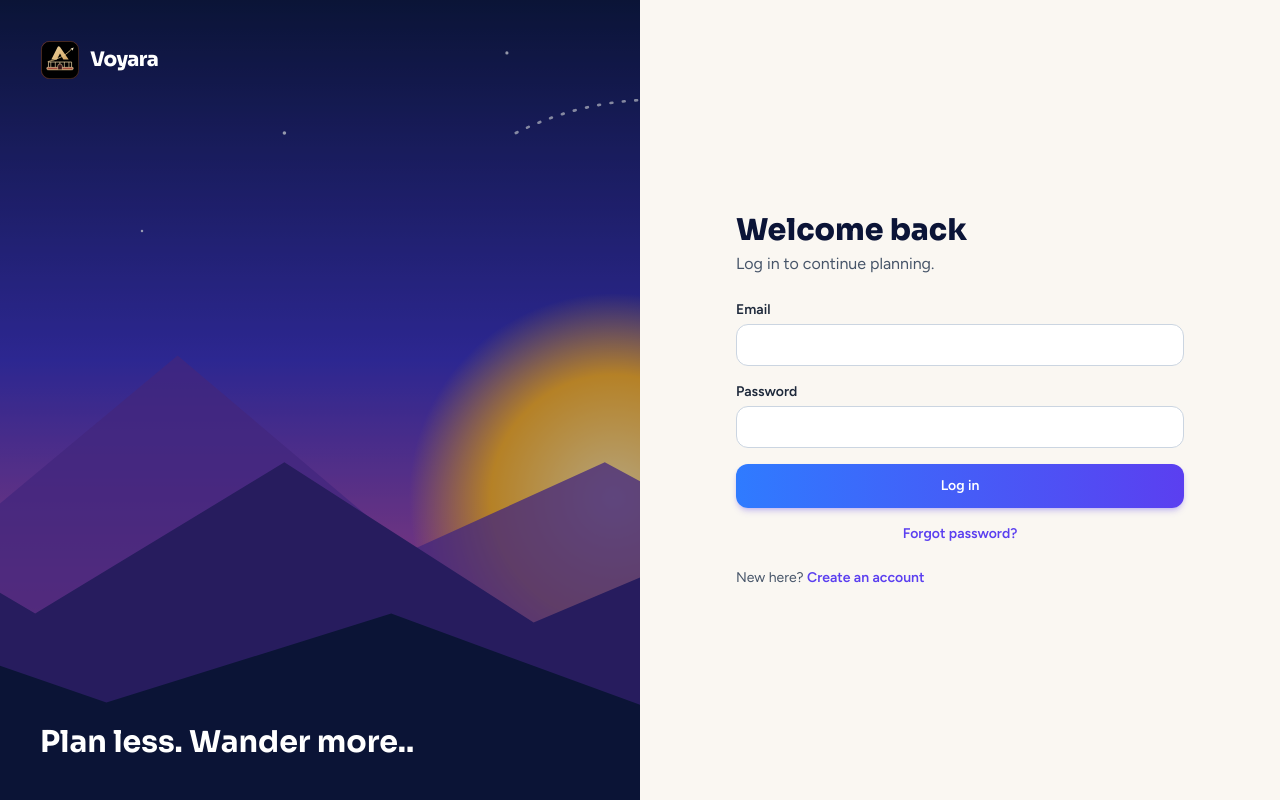
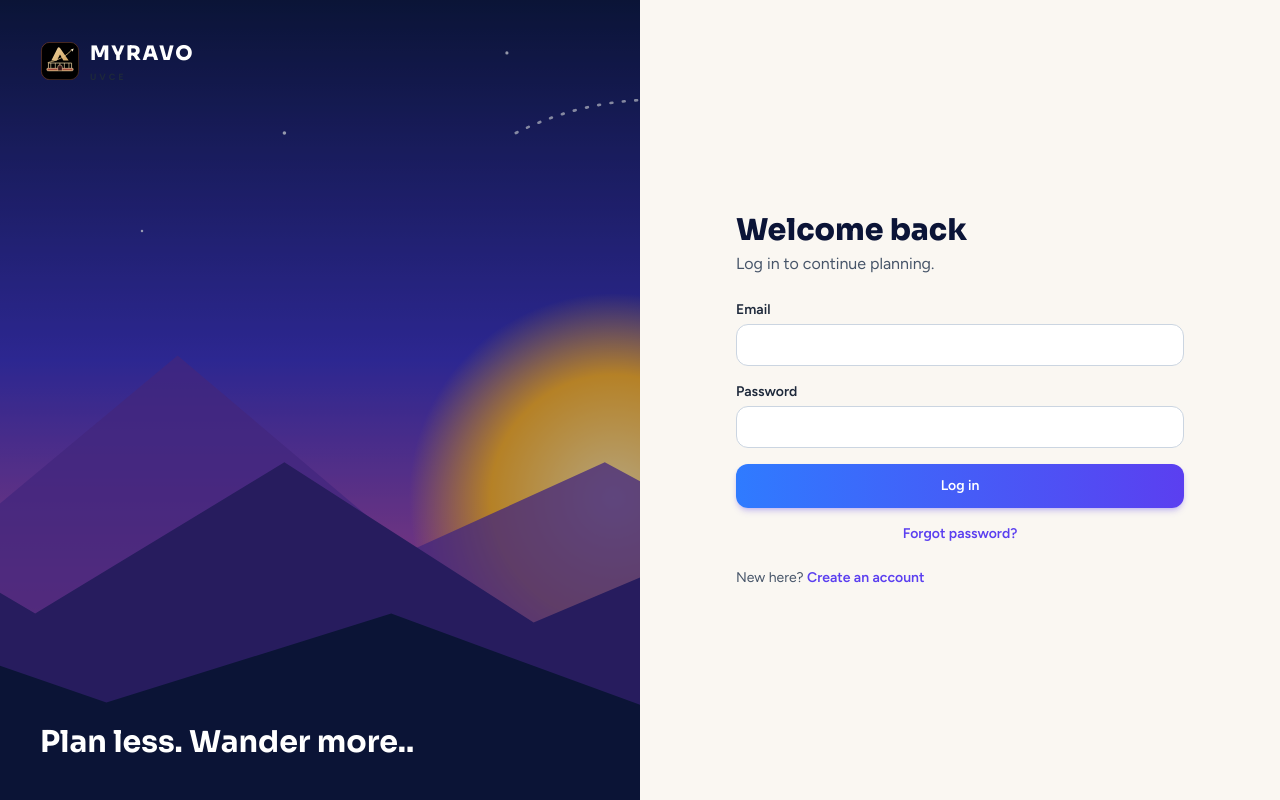
Before and after one commit to punithrajpunithraj012-tech/voyara, a React (Vite) app in the folder frontend/: page /login in a window 1280 px wide. Built offline with nearby package versions, Linux system fonts and the light colour scheme; no server answers.

Commit message:
Rebrand shared logo lockup to MYRAVO and UVCE

```diff
--- a/frontend/src/components/Logo.jsx
+++ b/frontend/src/components/Logo.jsx
@@ -1,8 +1,11 @@
 export default function Logo({ size = 40, text = true, light = false }) {
   return (
-    <span className="inline-flex items-center gap-2.5">
-      <img src="/logo.svg" width={size} height={size} alt="" />
-      {text && <span className={`font-display text-xl font-extrabold tracking-tight ${light ? 'text-white' : 'text-ink'}`}>Voyara</span>}
+    <span className="inline-flex items-center gap-2.5" aria-label="MYRAVO, UVCE">
+      <img src="/logo.svg" width={size} height={size} alt="" className="shrink-0 rounded-xl" />
+      {text && <span className="flex flex-col leading-none">
+        <span className={`font-display text-xl font-extrabold tracking-[0.08em] ${light ? 'text-white' : 'text-brand-ink'}`}>MYRAVO</span>
+        <span className={`mt-1 text-[9px] font-bold tracking-[0.34em] ${light ? 'text-brand-gold' : 'text-brand-clay'}`}>UVCE</span>
+      </span>}
     </span>
   );
 }
```
